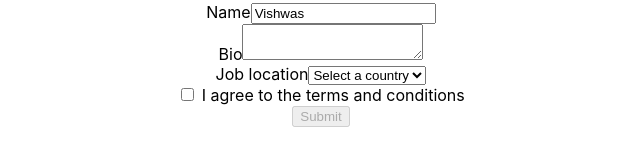
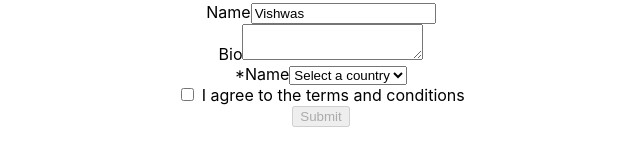
Before and after one commit to praba13/react-testing, a React (Create React App) app: page / in a window 1280 px wide. Shown: the part 339-493 px from the top of the page, without its empty margins (319-959 px from the left). Built offline with nearby package versions, Linux system fonts and the light colour scheme.

Commit message:
getByLabelText with Options tested

```diff
--- a/src/components/application/Application.tsx
+++ b/src/components/application/Application.tsx
@@ -23,7 +23,8 @@
           <textarea id='bio' />
         </div>
         <div>
-          <label htmlFor='job-location'>Job location</label>
+          {/*<label htmlFor='job-location'>Job location</label>*/}*
+          <label htmlFor='job-location'>Name</label>
           <select id='job-location'>
             <option value=''>Select a country</option>
             <option value='US'>United States</option>
```
Also changed, not shown: 1 other file (tests, documents, lock files or other folders).
